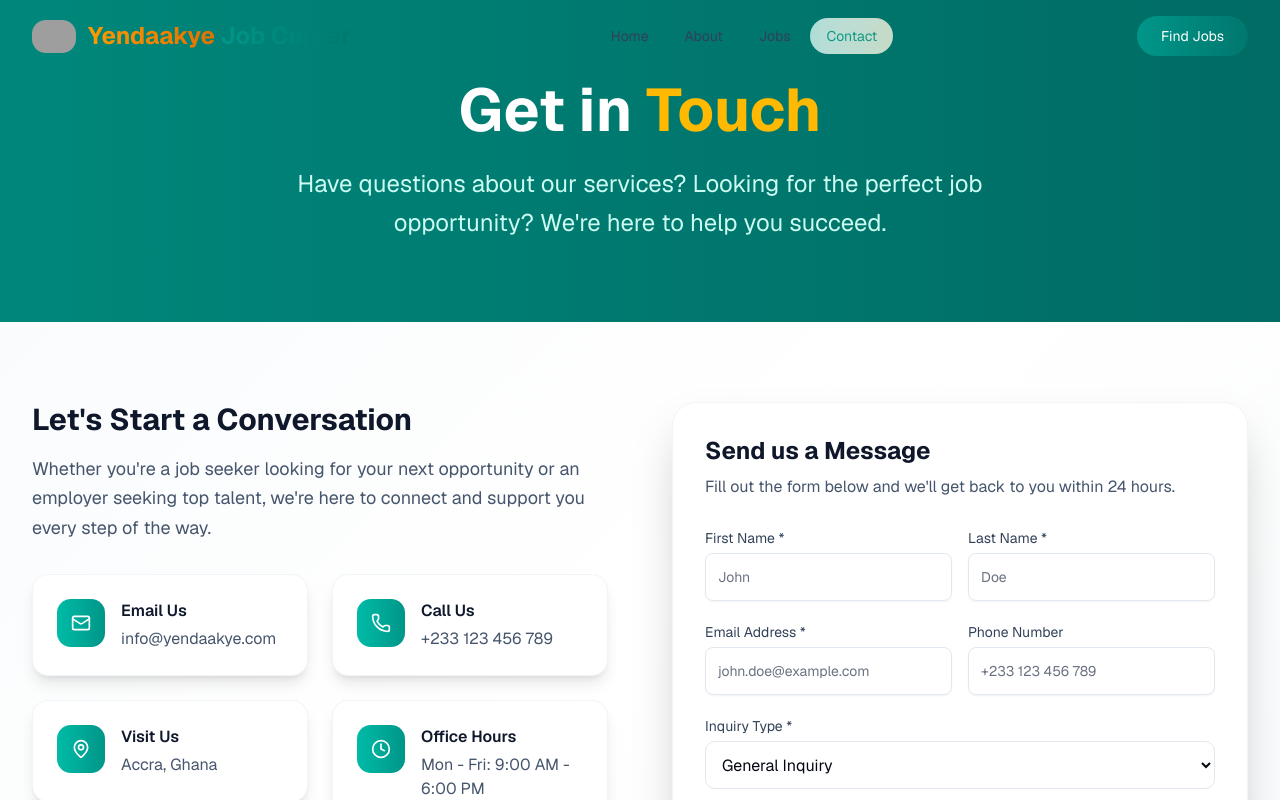
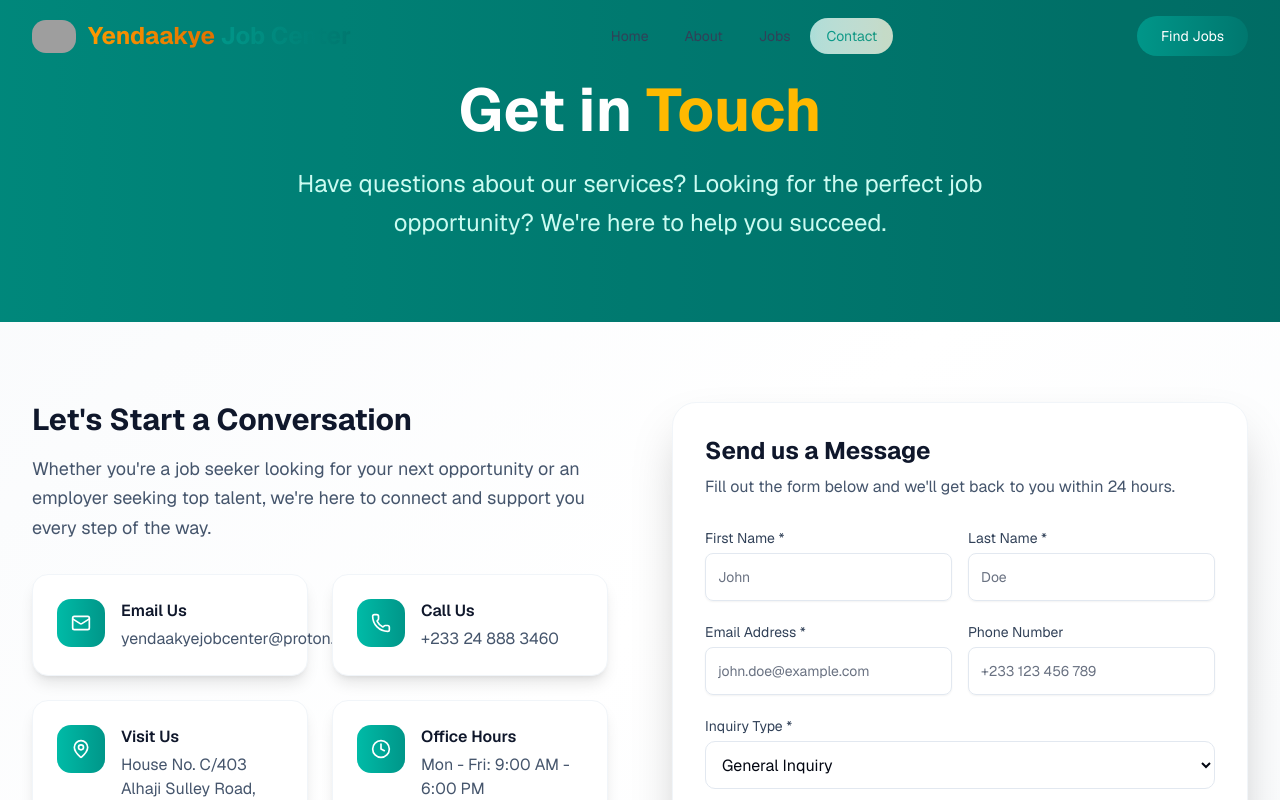
Before and after one commit to C-distin/yen, a Next.js app: page /contact in a window 1280 px wide. Shown: the top 800 px of the page. Built offline with nearby package versions, Linux system fonts and the light colour scheme; grey boxes are pictures that could not be loaded.

Commit message:
information changes

```diff
--- a/app/about/about.tsx
+++ b/app/about/about.tsx
@@ -1,5 +1,6 @@
 "use client";
 
+import Link from "next/link";
 import { motion } from "motion/react";
 import {
   Users,
@@ -373,6 +374,7 @@ export function About() {
             </p>
 
             <div className="flex flex-col sm:flex-row gap-4 justify-center items-center">
+              <Link href="/jobs">
                 <Button
                   size="lg"
                   className="bg-white text-teal-700 hover:bg-teal-50 font-medium px-8 py-3 rounded-lg transition-all duration-300 hover:scale-105 hover:shadow-lg"
@@ -381,7 +383,9 @@ export function About() {
                   Find Jobs
                   <ChevronRight size={16} className="ml-2" />
                 </Button>
+              </Link>
 
+              <Link href="/contact">
                 <Button
                   size="lg"
                   variant="outline"
@@ -391,6 +395,7 @@ export function About() {
                   Hire Talent
                   <ChevronRight size={16} className="ml-2" />
                 </Button>
+              </Link>
             </div>
           </motion.div>
         </div>
--- a/app/contact/contact.tsx
+++ b/app/contact/contact.tsx
@@ -126,19 +126,19 @@ export function Contact() {
     {
       icon: Mail,
       title: "Email Us",
-      content: "info@yendaakye.com",
-      link: "mailto:info@yendaakye.com",
+      content: "yendaakyejobcenter@proton.me",
+      link: "mailto:yendaakyejobcenter@proton.me",
     },
     {
       icon: Phone,
       title: "Call Us",
-      content: "+233 123 456 789",
-      link: "tel:+233123456789",
+      content: "+233 24 888 3460",
+      link: "tel:+233248883460",
     },
     {
       icon: MapPin,
       title: "Visit Us",
-      content: "Accra, Ghana",
+      content: "House No. C/403 Alhaji Sulley Road, Abelemkpe, Accra",
     },
     {
       icon: Clock,
--- a/app/layout.tsx
+++ b/app/layout.tsx
@@ -10,6 +10,8 @@ const description = "A job center that puts the job seeker first.";
 export const metadata: Metadata = {
   title: title,
   description: description,
+  keywords:
+    "yendaakye, job center, recruitment, talent, ghana, west africa job employment",
   openGraph: {
     title: title,
     description: description,
--- a/components/layout/footer/index.tsx
+++ b/components/layout/footer/index.tsx
@@ -62,13 +62,13 @@ export function Footer() {
   const contactInfo: ContactInfoProps[] = [
     {
       icon: Mail,
-      text: "info@yendaakye.com",
-      link: "mailto:info@yendaakye.com",
+      text: "yendaakyejobcenter@proton.me",
+      link: "mailto:yendaakyejobcenter@proton.me",
     },
     {
       icon: Phone,
-      text: "+233 123 456 789",
-      link: "tel:+233123456789",
+      text: "+233 24 888 3460",
+      link: "tel:+233248883460",
     },
     {
       icon: MapPin,
```
Lines whose indentation alone changed are shown as unchanged.
